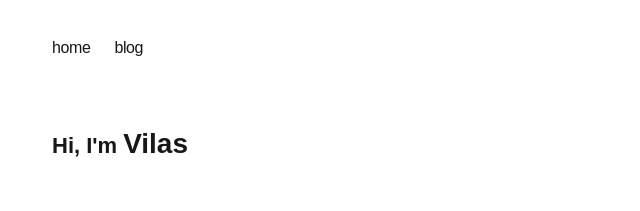
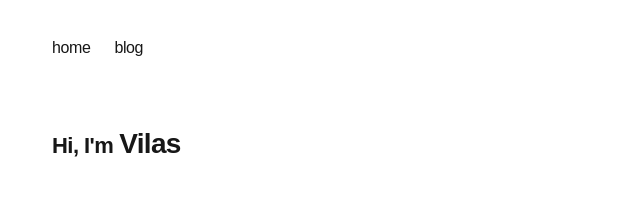
Before and after one commit to vilas-gannaram/vilas-gannaram.github.io, a Next.js app: page / in a window 1280 px wide. Shown: the top 211 px of the page, without its empty margins (316-956 px from the left). Built offline with nearby package versions, Linux system fonts and the light colour scheme; a web font is replaced by a local one.

Commit message:
style: keep tracking-tight on headings (accidentally dropped in prior commit)

```diff
--- a/app/globals.css
+++ b/app/globals.css
@@ -26,17 +26,17 @@
 	}
 
 	h1 {
-		@apply text-[28px] leading-8 font-bold;
+		@apply text-[28px] leading-8 font-bold tracking-tight;
 		margin: 2.5rem 0 1rem;
 	}
 
 	h2 {
-		@apply text-[22px] leading-7 font-semibold;
+		@apply text-[22px] leading-7 font-semibold tracking-tight;
 		margin: 2rem 0 0.875rem;
 	}
 
 	h3 {
-		@apply text-[18px] leading-6 font-semibold;
+		@apply text-[18px] leading-6 font-semibold tracking-tight;
 		margin: 1.75rem 0 0.75rem;
 	}
 
```
